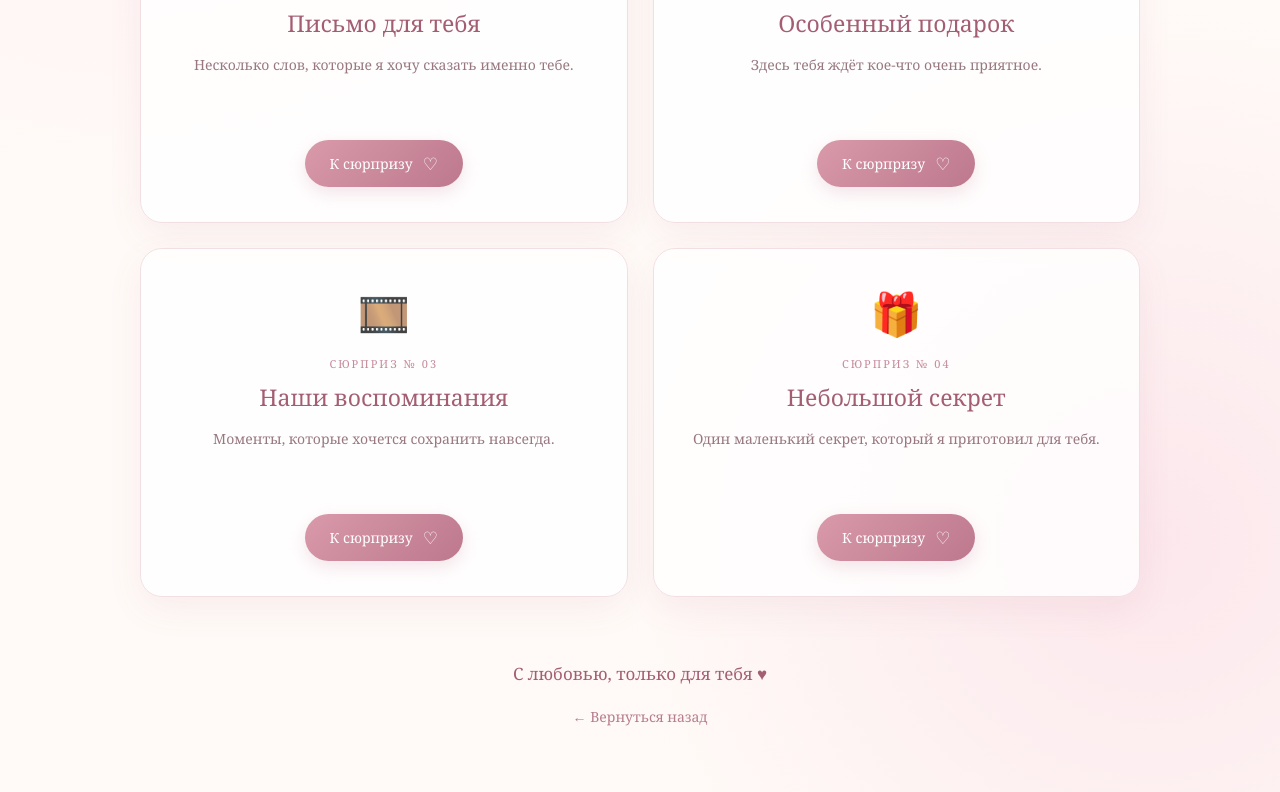
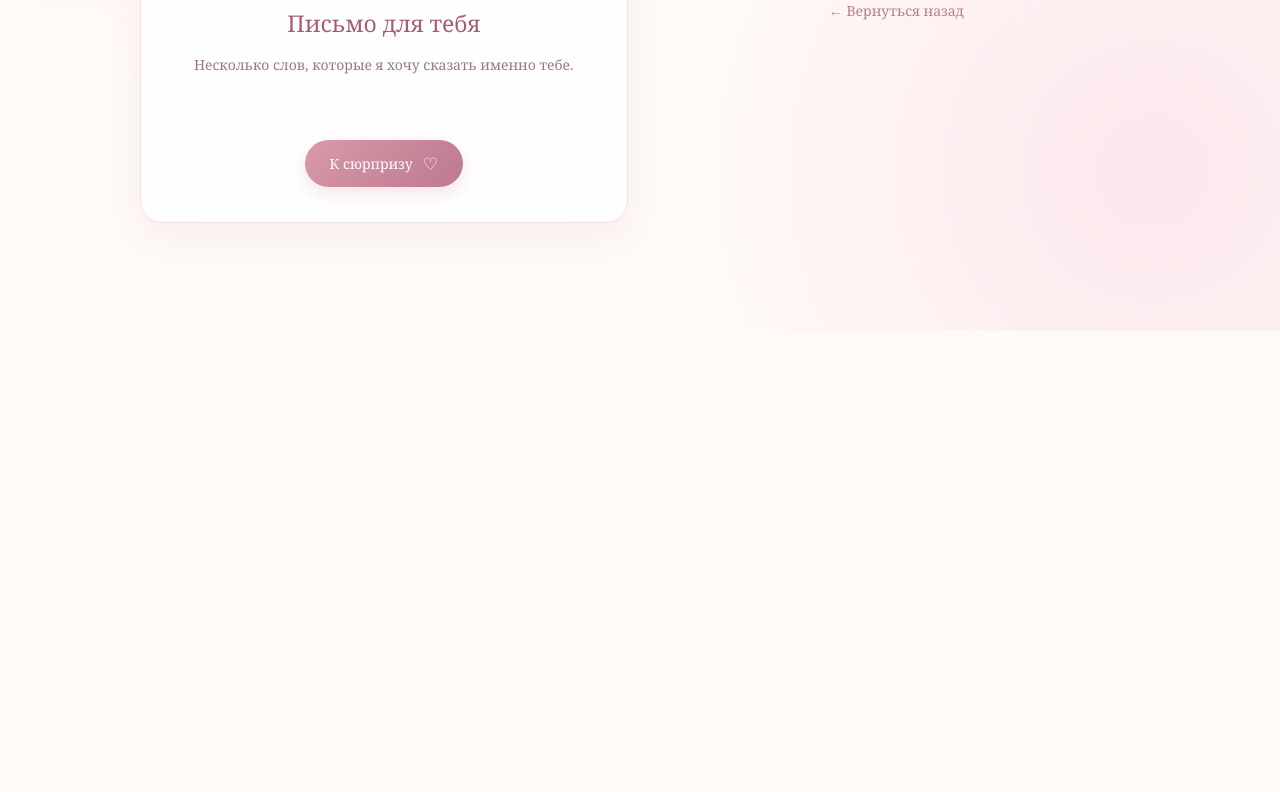
Before and after one commit to nehaevbogdan16-svg/nastenka, a plain HTML site: page surprises.html in a window 1280 px wide. Shown: the part 469-1261 px from the top of the page. After the commit the page ends 800 px from the top, so only its background shows below. Drawn offline with Linux system fonts and the light colour scheme.

Commit message:
Update surprises.html

```diff
--- a/surprises.html
+++ b/surprises.html
@@ -66,91 +66,12 @@
 
             </article>
 
-            <!-- Сюрприз 2 -->
-
-            <article class="surprise-card">
-
-                <div class="surprise-icon">🌷</div>
-
-                <div class="surprise-number">Сюрприз № 02</div>
-
-                <h2>Особенный подарок</h2>
-
-                <p>
-
-                    Здесь тебя ждёт кое-что
-
-                    очень приятное.
-
-                </p>
-
-                <a href="surprise-2.html" class="surprise-button">
-
-                    К сюрпризу <span>♡</span>
-
-                </a>
-
-            </article>
-
-            <!-- Сюрприз 3 -->
-
-            <article class="surprise-card">
-
-                <div class="surprise-icon">🎞️</div>
-
-                <div class="surprise-number">Сюрприз № 03</div>
-
-                <h2>Наши воспоминания</h2>
-
-                <p>
-
-                    Моменты, которые хочется
-
-                    сохранить навсегда.
-
-                </p>
-
-                <a href="surprise-3.html" class="surprise-button">
-
-                    К сюрпризу <span>♡</span>
-
-                </a>
-
-            </article>
-
-            <!-- Сюрприз 4 -->
-
-            <article class="surprise-card">
-
-                <div class="surprise-icon">🎁</div>
-
-                <div class="surprise-number">Сюрприз № 04</div>
-
-                <h2>Небольшой секрет</h2>
-
-                <p>
-
-                    Один маленький секрет,
-
-                    который я приготовил для тебя.
-
-                </p>
-
-                <a href="surprise-4.html" class="surprise-button">
-
-                    К сюрпризу <span>♡</span>
-
-                </a>
-
-            </article>
-
-        </main>
 
         <footer class="surprises-footer">
 
-            <p>С любовью, только для тебя ♥</p>
+            <p>Только для тебя</p>
 
-            <a href="letter.html" class="back-link">
+            <a href="index.html" class="back-link">
 
                 ← Вернуться назад
 
```
